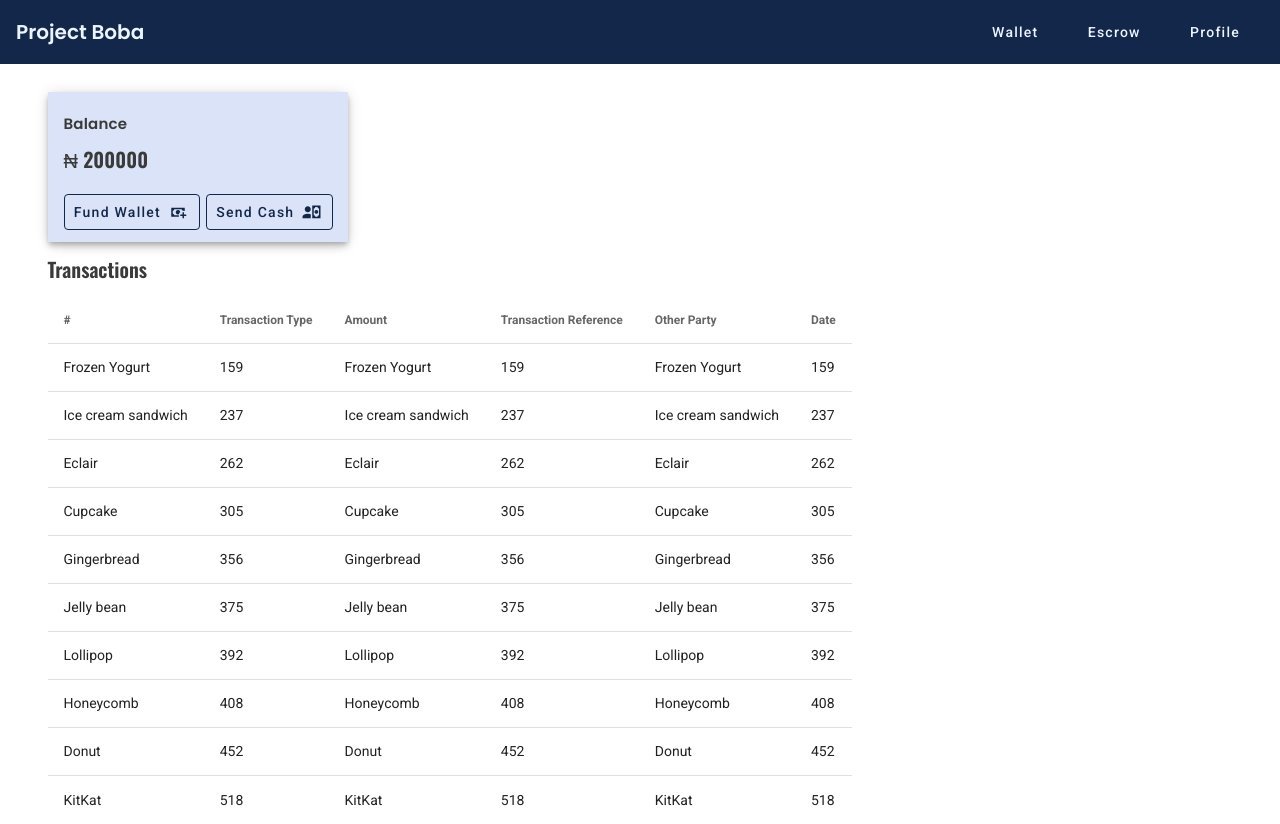
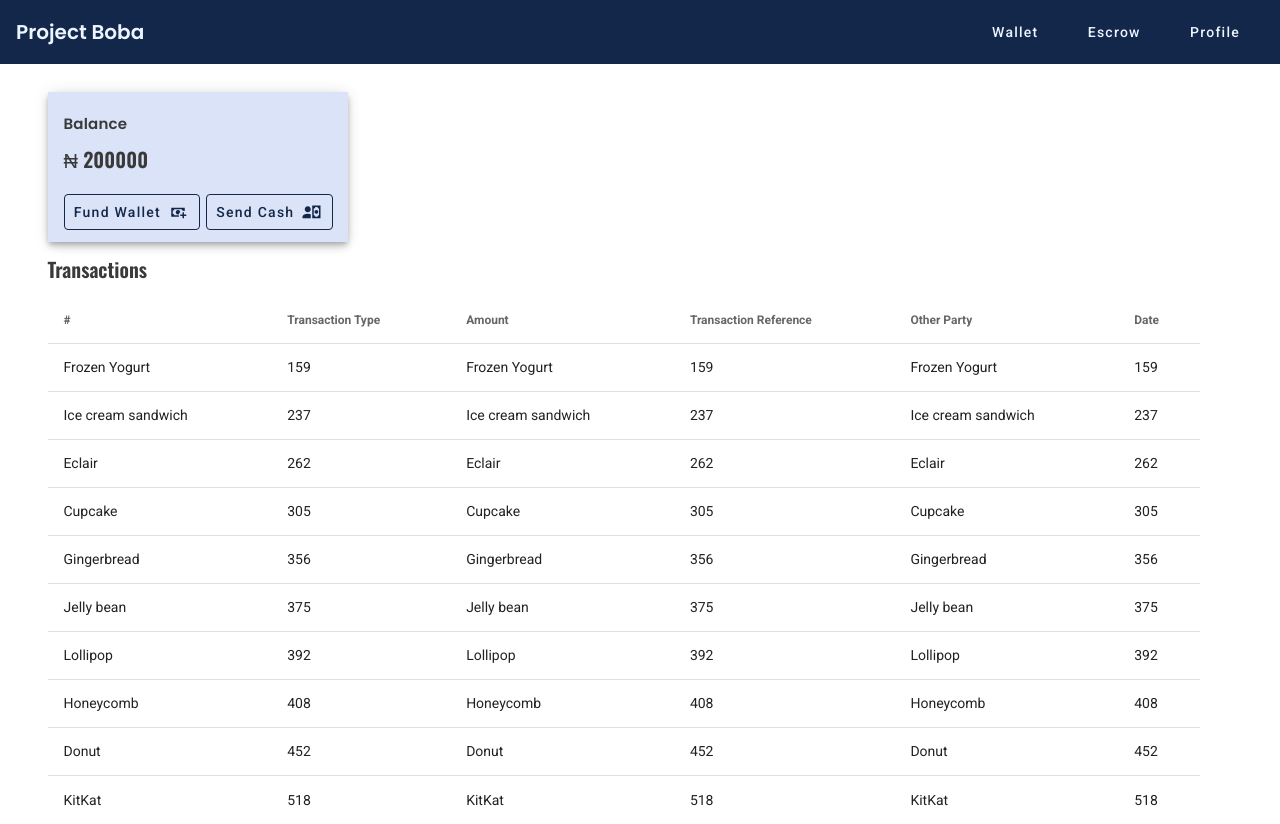
Before and after one commit to moon-grp/projectBoba-frontend, a Nuxt app: page /home in a window 1280 px wide. Built offline with nearby package versions, Linux system fonts and the light colour scheme.

Commit message:
tables fixes

```diff
--- a/pages/home.vue
+++ b/pages/home.vue
@@ -55,6 +55,7 @@
       <div class="text-capitalize amtFnt">transactions</div>
     </v-row>
     <v-row class="mt-6">
+      <div class="tbl">
       <v-simple-table>
         <template v-slot:default>
           <thead>
@@ -79,6 +80,7 @@
           </tbody>
         </template>
       </v-simple-table>
+      </div>
     </v-row>
   </div>
 </template>
@@ -214,4 +216,7 @@ export default {
   color: #3a3a3a;
   font-weight: 100;
 }
+.tbl{
+  width: 90vw;
+}
 </style>
```
